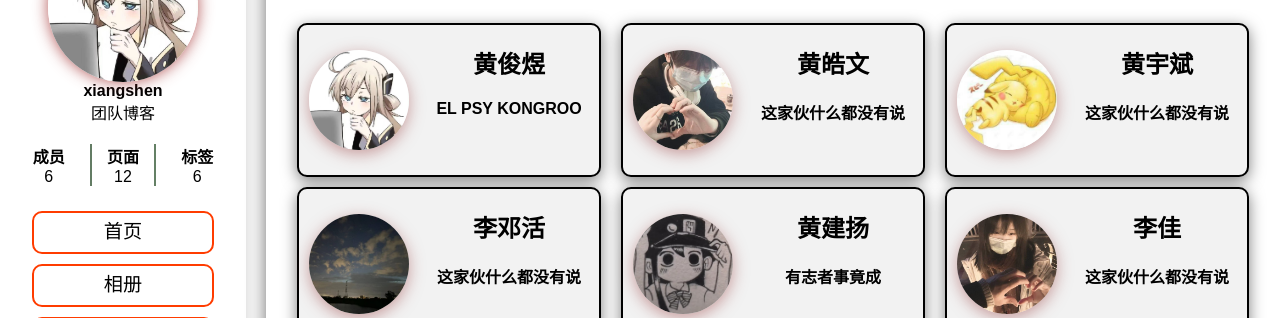
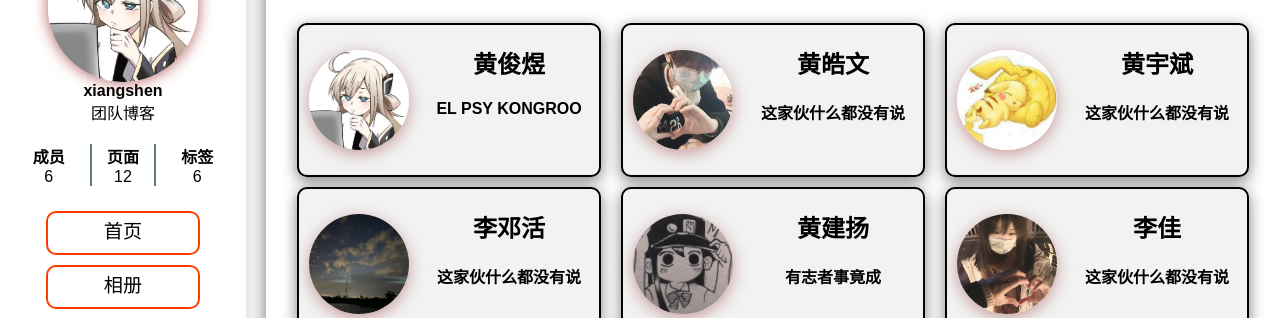
Before and after one commit to xiansheng567/teamBlog, a plain HTML site: page html/team.html in a window 1280 px wide. Shown: the part 478-796 px from the top of the page. Drawn offline with Linux system fonts and the light colour scheme.

Commit message:
最终版

```diff
--- a/css/team.css
+++ b/css/team.css
@@ -32,7 +32,7 @@ main {
 
 aside {
     width: 250px;
-    height: 500px;
+    max-height: max-content;
     background-color: #fff;
     padding: 20px;
     margin-right: 20px;
@@ -110,8 +110,10 @@ aside img {
 }
 .link-nav{
     border-radius: 10px;
+    text-align: center;
+    width: 150px;
+    height: 40px;
     border: 2px solid #ff3c00;
-
     margin: 5px 0;
 }
 .link-nav:hover{
@@ -124,7 +126,7 @@ aside img {
     color: #000000;
     text-decoration: none;
     font-size: 1.2em;
-    padding: 3px 70px;
+    padding: 3px;
 }
 
 
```
Also changed, not shown: 1 other file.
